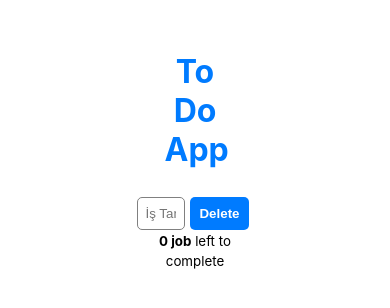
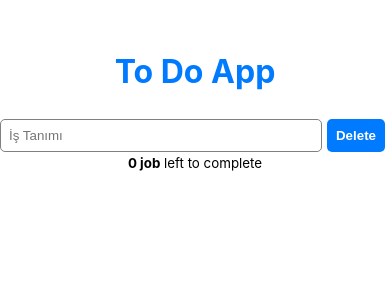
Before and after one commit to BornHungry/FirstReactApp, a React (Create React App) app: page / in a window 390 px wide. Shown: the top 308 px of the page. Built offline with nearby package versions, Linux system fonts and the light colour scheme.

Commit message:
last css update

```diff
--- a/src/App.css
+++ b/src/App.css
@@ -68,3 +68,17 @@
     color: #007bff;
     padding: 28px;
 }
+
+@media screen and (max-width:768px) {
+    .app {
+        width: 100%;
+    }
+
+}
+
+@media screen and (max-width:992px) {
+    .app {
+        width: 100%;
+    }
+
+}
```
